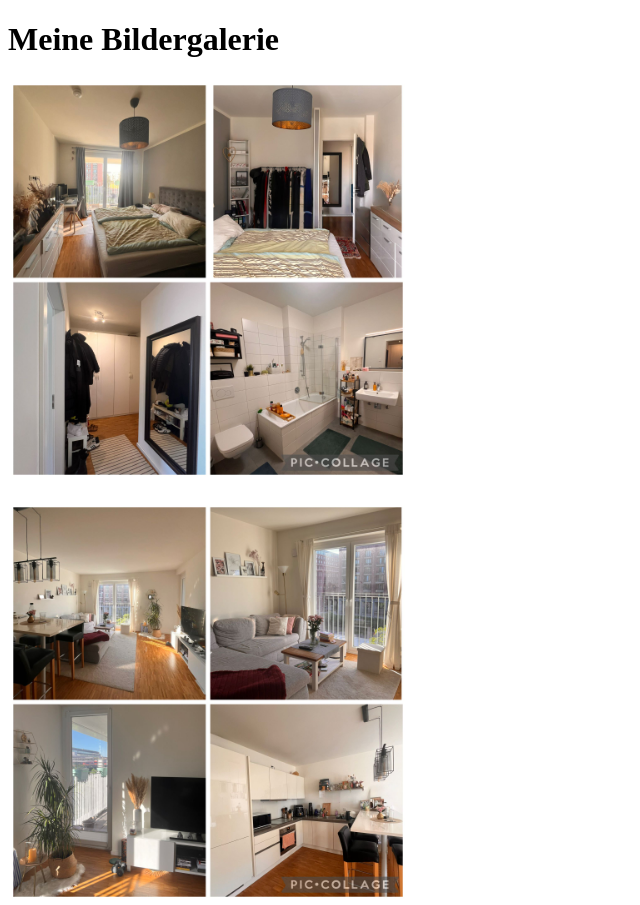
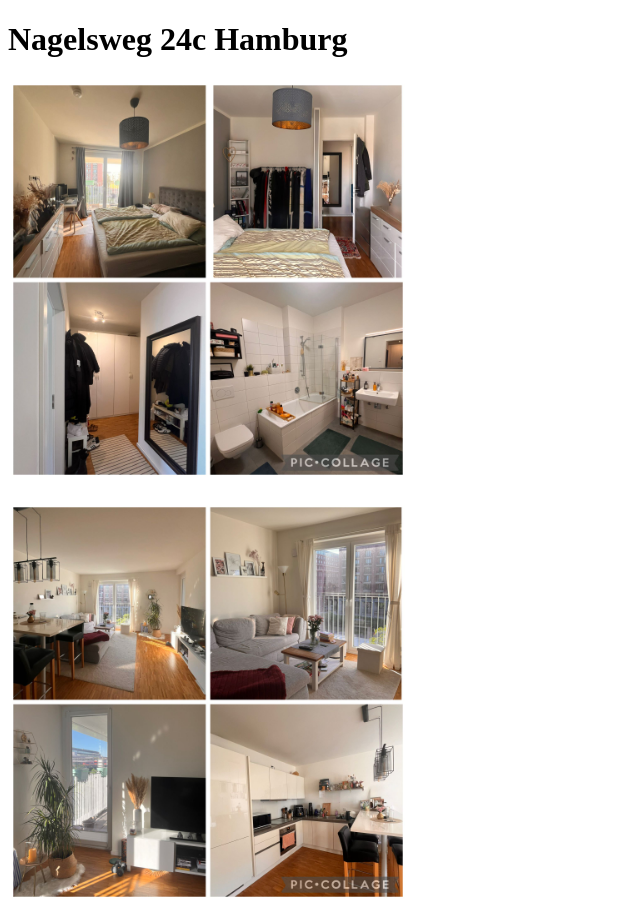
Before and after one commit to railui89-stack/flat, a plain HTML site: page index.html in a window 1280 px wide. Shown: the top 905 px of the page, without its empty margins (0-640 px from the left). Drawn offline with Linux system fonts and the light colour scheme.

Commit message:
Update index.html

```diff
--- a/index.html
+++ b/index.html
@@ -5,7 +5,7 @@
     <title>Meine Bilder</title>
 </head>
 <body>
-    <h1>Meine Bildergalerie</h1>
+    <h1>Nagelsweg 24c Hamburg</h1>
 
     <img src="images/bild1.jpeg" width="400">
     <br><br>
```
